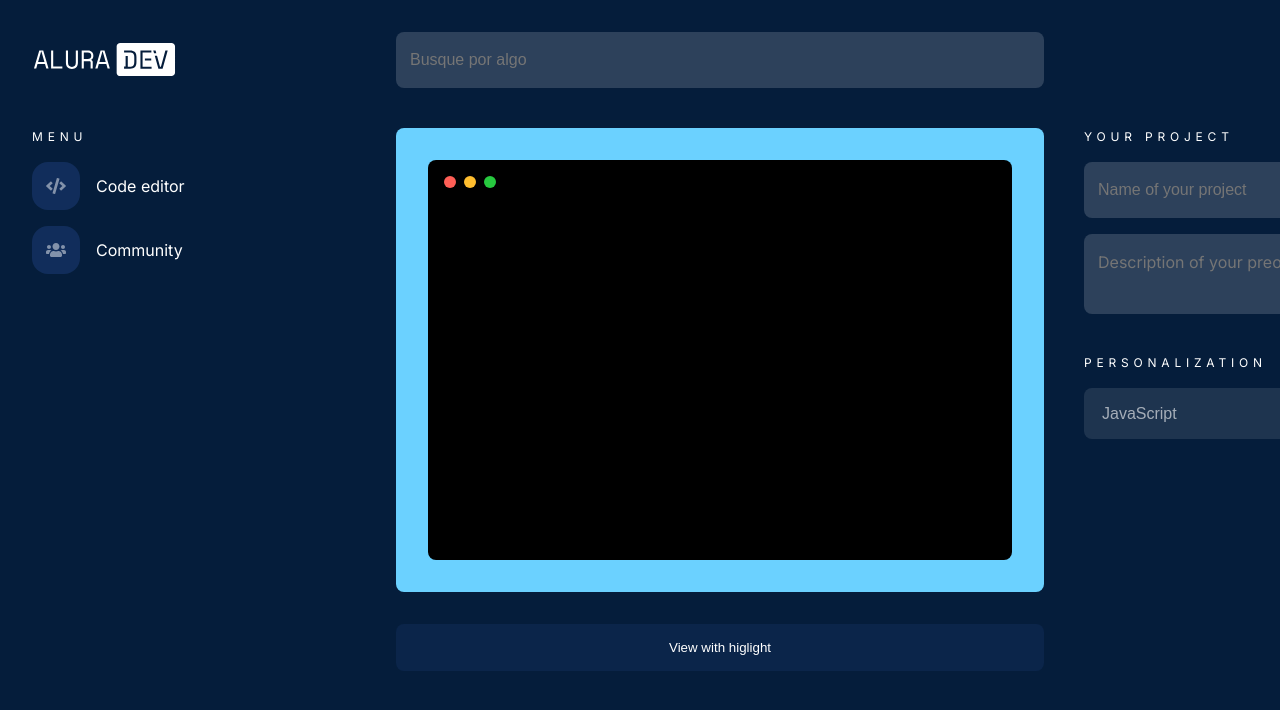
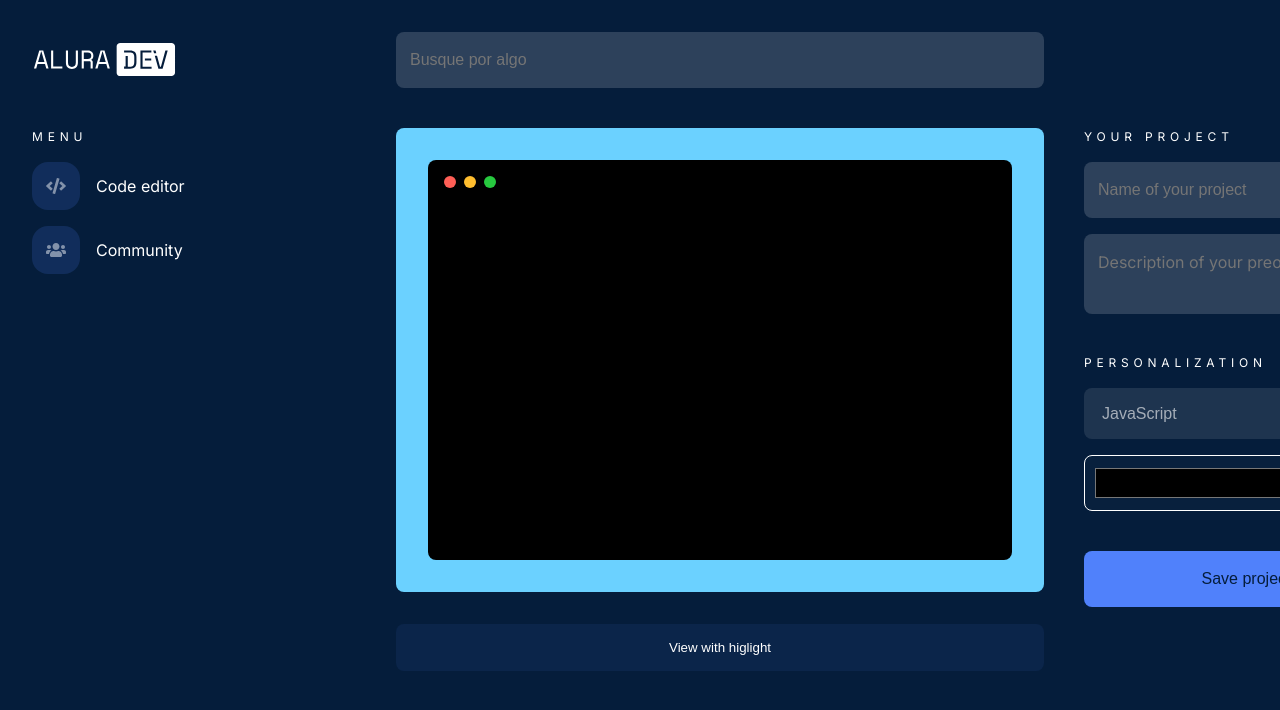
Before and after one commit to SantichioPortfolio/alura-dev, a Next.js app: page / in a window 1280 px wide. Shown: the top 710 px of the page. Built offline with nearby package versions, Linux system fonts and the light colour scheme.

Commit message:
Updating home

```diff
--- /dev/null
+++ b/src/components/ColorSelector/index.jsx
@@ -0,0 +1,19 @@
+import styled from "styled-components"
+
+const StyledInput = styled.input`
+    border-radius: 8px;
+    border: 1px solid #FFF;
+    background: rgba(196, 196, 196, 0.01);
+    height: 56px;
+    width: 100%;
+    padding: 8px;
+    box-sizing: border-box;
+`
+
+function ColorSelector() {
+    return (
+        <StyledInput type="color"></StyledInput>
+    )
+}
+
+export default ColorSelector
--- /dev/null
+++ b/src/components/LightBtn/index.jsx
@@ -0,0 +1,23 @@
+import styled from "styled-components"
+
+const StyledBtn = styled.button`
+    border: none;
+    border-radius: 8px;
+    background-color: #5081FB;
+    padding: 16px;
+    color: #051D3B;
+    text-align: center;
+    font-size: 16px;
+    font-style: normal;
+    font-weight: 400;
+    line-height: 24px; /* 150% */
+    cursor: pointer;
+`
+
+function LightBtn({ label }) {
+    return (
+        <StyledBtn>{label}</StyledBtn>
+    )
+}
+
+export default LightBtn
--- a/src/components/patterns/CodeConfig/index.jsx
+++ b/src/components/patterns/CodeConfig/index.jsx
@@ -1,5 +1,7 @@
+import ColorSelector from "@/components/ColorSelector"
 import DropDown from "@/components/DropDown"
 import Input from "@/components/Input"
+import LightBtn from "@/components/LightBtn"
 import TextArea from "@/components/TextArea"
 import styled from "styled-components"
 
@@ -40,7 +42,9 @@ function CodeConfig ({ languages }) {
                         id={languages.id}
                         options={languages.options}
                     />
+                    <ColorSelector />
                 </div>
+                <LightBtn label="Save project" />
             </Container>
         </>
     )
```
